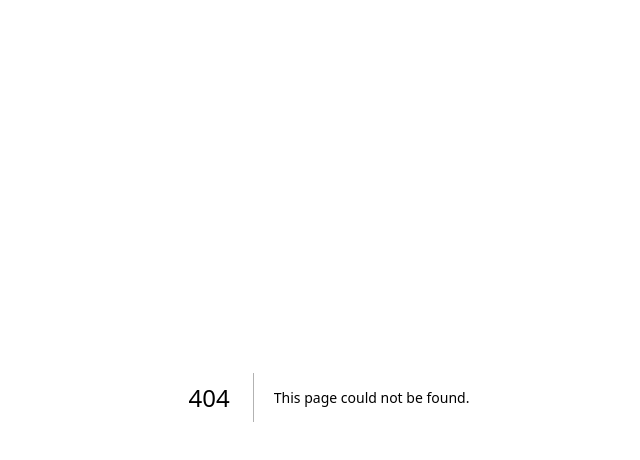
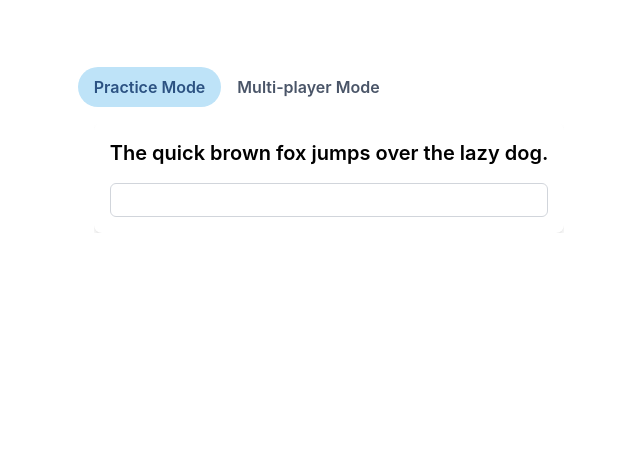
Before and after one commit to ruchikxxii/tally-cb, a Next.js app in the folder frontend/disp/: page /test in a window 1280 px wide. Before the commit this address had no page. Shown: the top 460 px of the page, without its empty margins (311-951 px from the left). Built offline with nearby package versions, Linux system fonts and the light colour scheme.

Commit message:
main page structure and practice mode inputs'

```diff
--- /dev/null
+++ b/frontend/disp/components/multi.jsx
@@ -0,0 +1,7 @@
+export default function Multi() {
+  return (
+    <div className="flex flex-col items-center justify-center text-black">
+      <h1>Abhi kaam chal raha hai dost</h1>
+    </div>
+  );
+}
--- /dev/null
+++ b/frontend/disp/components/practice.jsx
@@ -0,0 +1,51 @@
+import { useState, useEffect } from "react";
+
+export default function Practice() {
+  const sentences = [
+    "The quick brown fox jumps over the lazy dog.",
+    "She sells seashells by the seashore.",
+    "How much wood would a woodchuck chuck if a woodchuck could chuck wood?",
+  ];
+
+  const [currentSentenceIndex, setCurrentSentenceIndex] = useState(0);
+  const [userInput, setUserInput] = useState("");
+
+  useEffect(() => {
+    setUserInput("");
+  }, [currentSentenceIndex]);
+
+  const currentSentence = sentences[currentSentenceIndex];
+
+  const handleChange = (e) => {
+    setUserInput(e.target.value);
+  };
+
+  const getCharacterColor = (char, userChar) => {
+    if (!userChar) return "";
+    return char === userChar ? "text-green-500" : "text-red-500";
+  };
+
+  return (
+    <div className=" flex items-center justify-center text-black">
+      <div className="p-4 rounded-lg shadow-md">
+        <p className="text-xl font-semibold mb-4">
+          {currentSentence.split("").map((char, index) => (
+            <span
+              key={index}
+              className={getCharacterColor(char, userInput[index])}
+            >
+              {char}
+            </span>
+          ))}
+        </p>
+
+        <input
+          type="text"
+          value={userInput}
+          onChange={handleChange}
+          className=" text-black px-2 py-1 border border-gray-300 rounded-md w-full focus:ring focus:ring-blue-300"
+        />
+      </div>
+    </div>
+  );
+}
--- a/frontend/disp/package.json
+++ b/frontend/disp/package.json
@@ -9,7 +9,12 @@
     "lint": "next lint"
   },
   "dependencies": {
+    "@chakra-ui/react": "^2.8.0",
+    "@chakra-ui/theme": "^3.2.0",
+    "@emotion/react": "^11.11.1",
+    "@emotion/styled": "^11.11.0",
     "autoprefixer": "10.4.14",
+    "framer-motion": "^10.13.0",
     "next": "13.4.10",
     "postcss": "8.4.26",
     "react": "18.2.0",
--- a/frontend/disp/pages/_app.js
+++ b/frontend/disp/pages/_app.js
@@ -1,5 +1,10 @@
-import '@/styles/globals.css'
+import "@/styles/globals.css";
+import { ChakraProvider } from "@chakra-ui/react";
 
 export default function App({ Component, pageProps }) {
-  return <Component {...pageProps} />
+  return (
+    <ChakraProvider>
+      <Component {...pageProps} />
+    </ChakraProvider>
+  );
 }
--- /dev/null
+++ b/frontend/disp/pages/test.js
@@ -0,0 +1,41 @@
+import Practice from "@/components/practice";
+import React, { useState, useEffect, useContext } from "react";
+import { Tabs, TabList, TabPanels, Tab, TabPanel } from "@chakra-ui/react";
+import customTheme from "../theme.js";
+import Multi from "@/components/multi.jsx";
+const sentences = [
+  "The quick brown fox jumps over the lazy dog.",
+  "She sells seashells by the seashore.",
+  "How much wood would a woodchuck chuck if a woodchuck could chuck wood?",
+];
+
+const TypingSpeedTest = () => {
+  return (
+    <div className="h-screen flex flex-col  justify-center  bg-white">
+      {/* <div className=" basis-1/6">
+        <h1 className="text-white font-bold text-lg">
+          something navbar related??
+        </h1>
+      </div> */}
+      <div className="basis-5/6 flex flex-row justify-center">
+        <Tabs variant="soft-rounded">
+          <TabList>
+            <Tab>Practice Mode</Tab>
+            <Tab>Multi-player Mode</Tab>
+          </TabList>
+
+          <TabPanels>
+            <TabPanel>
+              <Practice />
+            </TabPanel>
+            <TabPanel>
+              <Multi />
+            </TabPanel>
+          </TabPanels>
+        </Tabs>
+      </div>
+    </div>
+  );
+};
+
+export default TypingSpeedTest;
--- a/frontend/disp/styles/globals.css
+++ b/frontend/disp/styles/globals.css
@@ -9,7 +9,7 @@
 }
 html,
 body {
-  background-color: #000;
+  background-color: #000 !important;
 }
 .page {
   /* overflow: auto; */
--- /dev/null
+++ b/frontend/disp/theme.js
@@ -0,0 +1,16 @@
+// theme.js
+import { extendTheme } from "@chakra-ui/react";
+
+const theme = extendTheme({
+  colors: {
+    primary: "#FF5733",
+    secondary: "#3399FF",
+  },
+  fonts: {
+    body: "Arial, sans-serif",
+    heading: "Georgia, serif",
+  },
+  // Add more customizations as needed...
+});
+
+export default theme;
```
Also changed, not shown: 1 other file (tests, documents, lock files or other folders).
